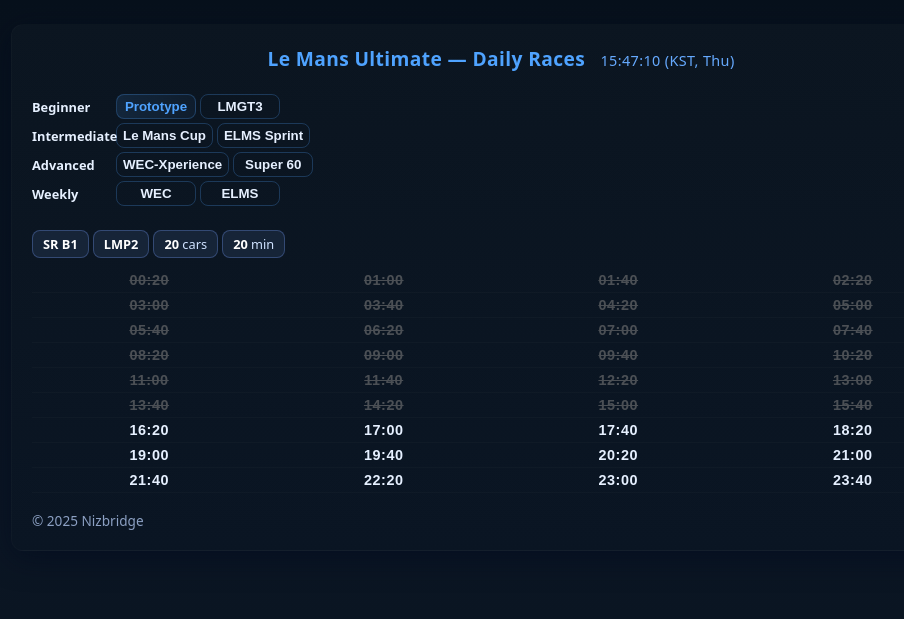
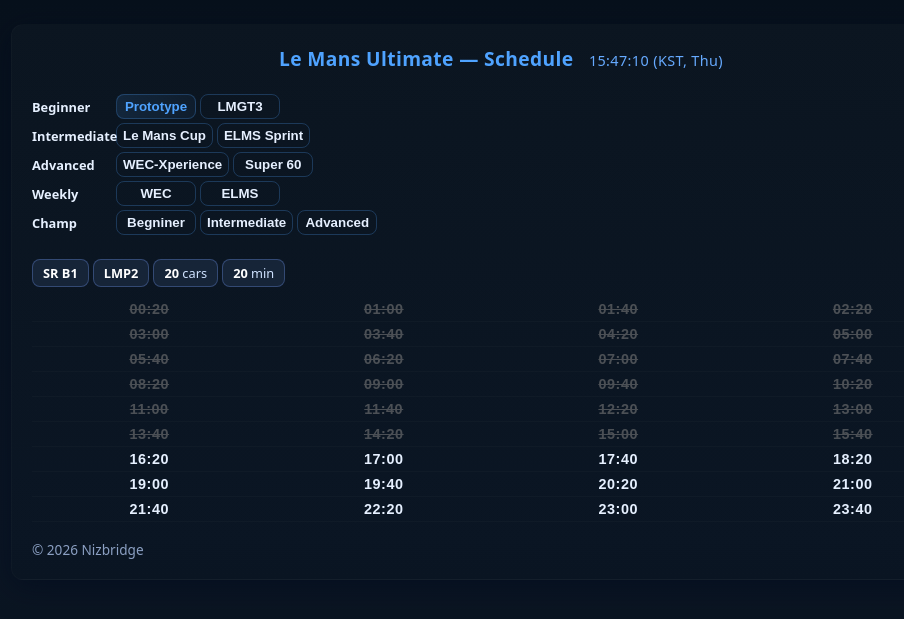
Before and after one commit to nizbridge/nizbridge.github.io, a Jekyll site: the page project/le/index.html, which Jekyll copies as it is, in a window 1280 px wide. Shown: the top 619 px of the page, without its empty margins (139-1043 px from the left). Built offline with Jekyll 4.4.1, drawn with Linux system fonts in a browser that asks for light colours.

Commit message:
championship schedule 추가.

```diff
--- a/project/le/index.html
+++ b/project/le/index.html
@@ -3,7 +3,7 @@
 <head>
   <meta charset="utf-8" />
   <meta name="viewport" content="width=device-width,initial-scale=1" />
-  <title>Le Mans Ultimate — Daily Races (Beginner)</title>
+  <title>Le Mans Ultimate — Schedule</title>
   <link rel="stylesheet" href="css/style.css" />
   <script src="https://code.jquery.com/jquery-3.7.1.min.js"></script>
   <script src="js/script.js" defer></script>
@@ -12,7 +12,7 @@
   <div class="wrap">
     <header class="site-header">
       <div class="title-wrap">
-        <h1>Le Mans Ultimate — Daily Races <span id="current-time">--:--:-- (KST)</span></h1>
+        <h1>Le Mans Ultimate — Schedule <span id="current-time">--:--:-- (KST)</span></h1>
       </div>
       <nav class="tabs">
         <div>
@@ -34,6 +34,12 @@
           <strong>Weekly</strong>
           <button class="tab-btn" data-src="api/weekly1.json">WEC</button>
           <button class="tab-btn" data-src="api/weekly2.json">ELMS</button>
+        </div>
+        <div>
+          <strong>Champ</strong>
+          <button class="tab-btn" data-src="api/champ-1.json">Begniner</button>
+          <button class="tab-btn" data-src="api/champ-2.json">Intermediate</button>
+          <button class="tab-btn" data-src="api/champ-3.json">Advanced</button>
         </div>
       </nav>
 
@@ -60,7 +66,7 @@
       </section>
 
       <footer class="footer">
-        <div>© 2025 Nizbridge</div>
+        <div>© 2026 Nizbridge</div>
       </footer>
     </main>
   </div>
```
Also changed, not shown: project/le/api/champ-1.json (added, +15 -0 lines), project/le/api/champ-2.json (added, +13 -0 lines), project/le/api/champ-3.json (added, +13 -0 lines).
